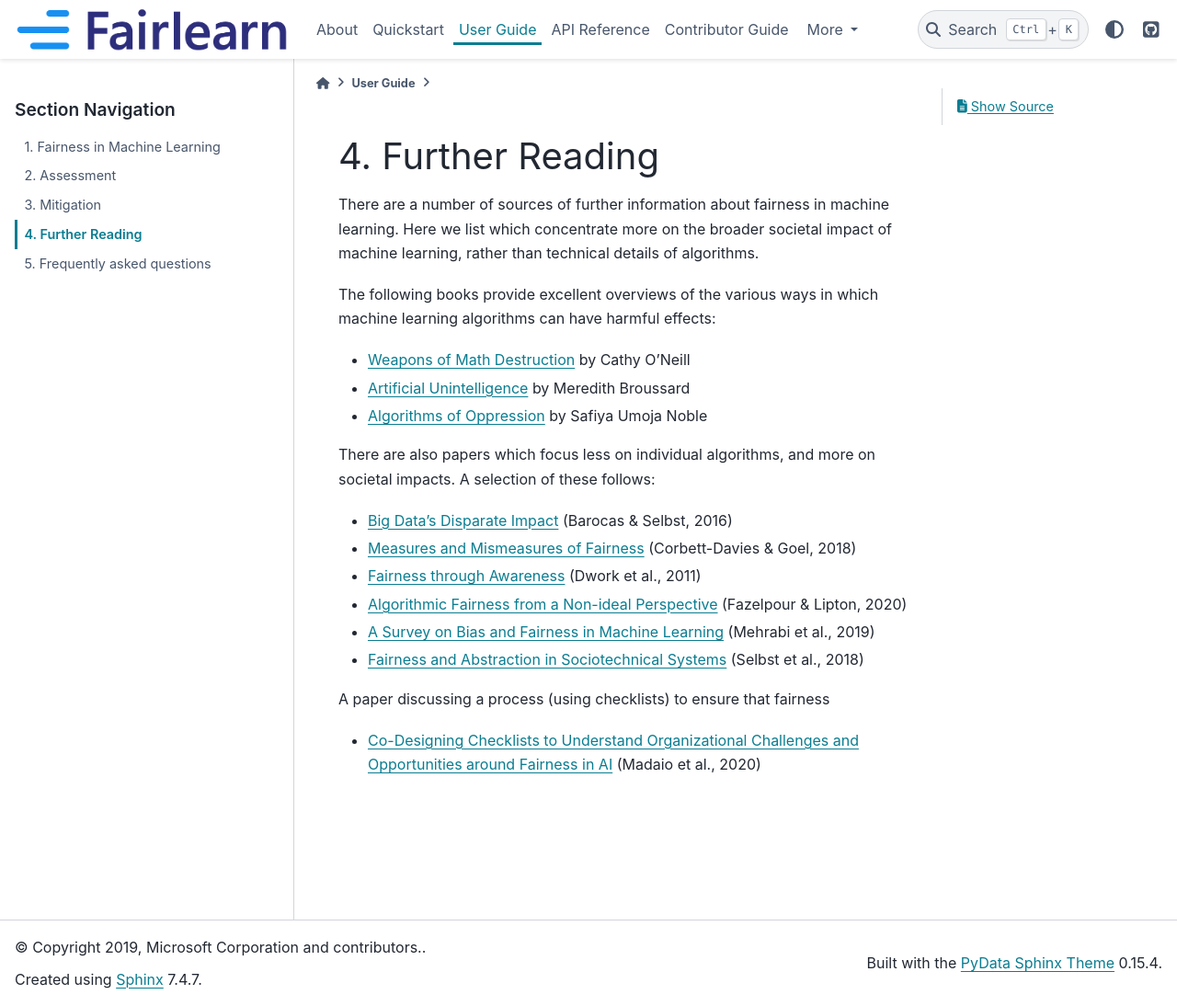
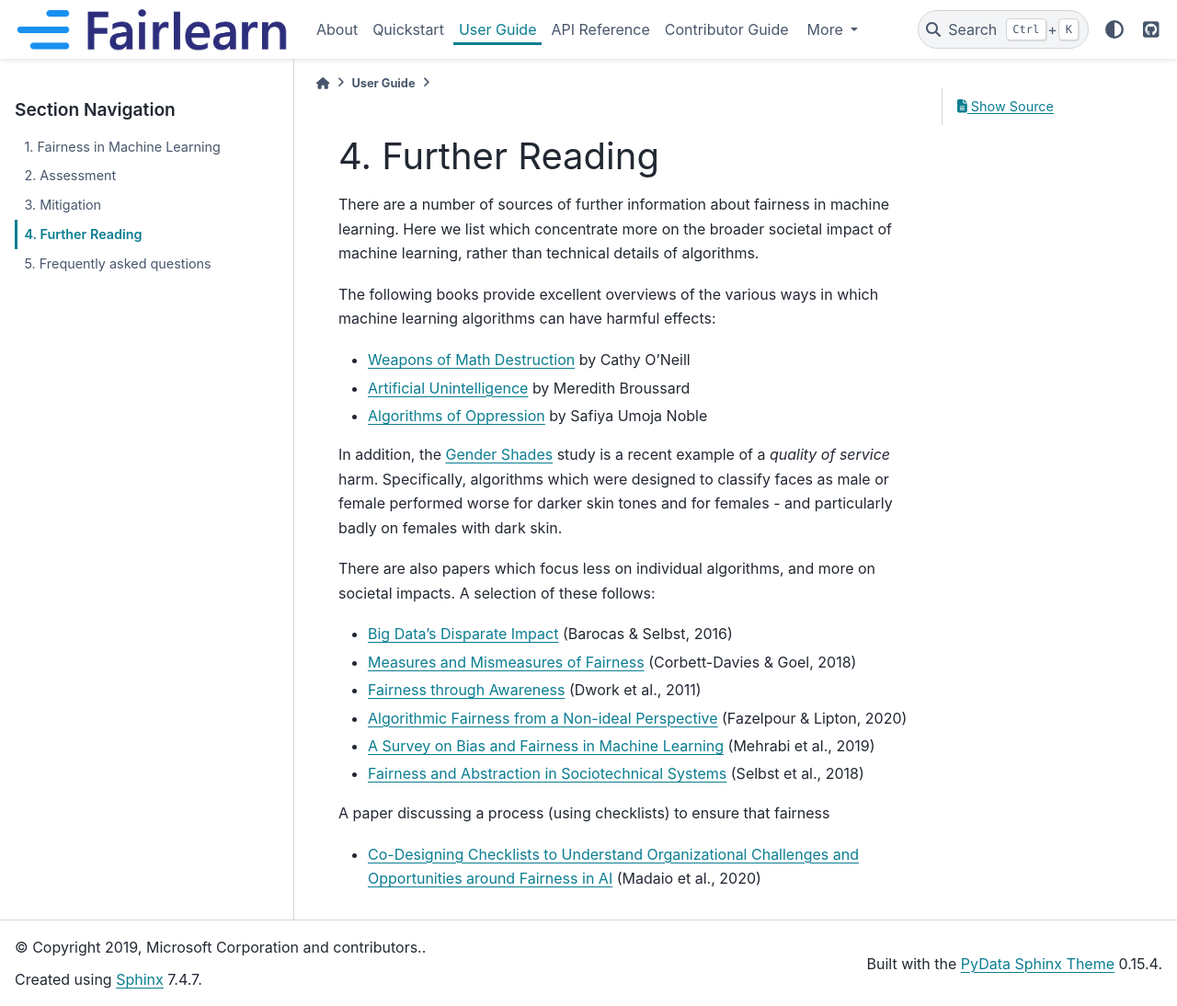
Before and after one commit to fairlearn/fairlearn, a Sphinx documentation site: the page built from docs/user_guide/further_reading.rst, in a window 1280 px wide and 1094 px high. Shown: the whole window at 92% size. Built offline with Sphinx 7.4.7 and the PyData theme 0.15.4, drawn with Linux system fonts in a browser that asks for light colours; pages that are not in the unit, such as notebooks, are missing from menus.

Commit message:
Add gender shades
Signed-off-by: Richard Edgar <riedgar@microsoft.com>

```diff
--- a/docs/user_guide/further_reading.rst
+++ b/docs/user_guide/further_reading.rst
@@ -14,6 +14,11 @@ learning algorithms can have harmful effects:
 - `Artificial Unintelligence <https://mitpress.mit.edu/books/artificial-unintelligence>`_ by Meredith Broussard
 - `Algorithms of Oppression <https://nyupress.org/9781479837243/algorithms-of-oppression/>`_ by Safiya Umoja Noble
 
+In addition, the `Gender Shades <http://gendershades.org/>`_ study is a recent example of a
+*quality of service* harm. Specifically, algorithms which were designed to classify faces as male or
+female performed worse for darker skin tones and for females - and particularly badly on
+females with dark skin.
+
 There are also papers which focus less on individual algorithms, and more on societal impacts.
 A selection of these follows:
 
```
